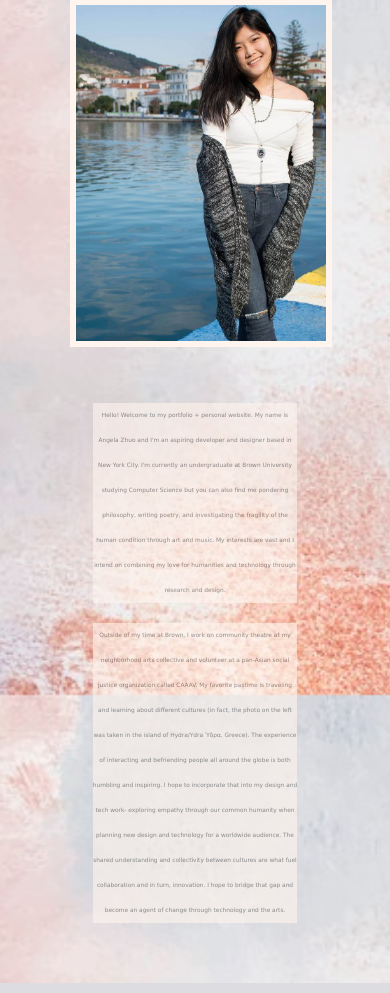
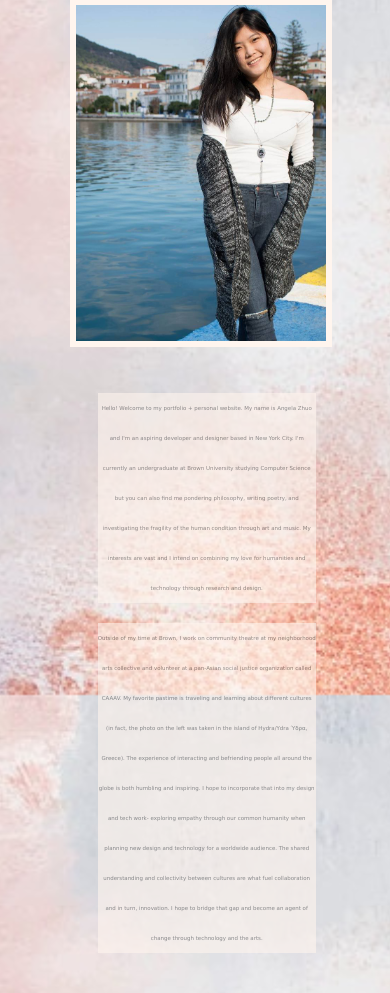
Before and after one commit to angelaasdfghjkl/Portfolio, a PHP site: page /about.html in a window 390 px wide. Shown: the part 149-1142 px from the top of the page. Run offline with PHP 8.4, Linux system fonts and the light colour scheme.

Commit message:
"about" txt size

```diff
--- a/index.css
+++ b/index.css
@@ -32,7 +32,7 @@ nav {
 
 .profile-photo {
   position: relative;
-  width: 500px;
+  width: 400px;
   height: auto;
 }
 
@@ -52,10 +52,9 @@ nav {
 }
 
 .bio {
-  width: 50%;
-  padding-top: 20px;
-  padding-right: 20px;
-  margin-bottom: 20px;
+  width: 40%;
+  padding-top: 10px;
+  padding-right: 40px;
 }
 
 .nav-links {
@@ -113,12 +112,12 @@ p {
   margin-right: auto;
   margin-bottom: 20px;
   display: block;
-  width: 35em;
+  width: 40em;
   background-color:#FFF5EE;
   opacity:0.6;
-  font-size:1.5vw;
+  font-size:1.4vw;
   text-align: center;
-  line-height: 25px;
+  line-height: 30px;
   font-weight: lighter;
 }
 
@@ -126,7 +125,7 @@ li {
   list-style: inside;
   margin-left: auto;
   margin-right: auto;
-  width: 30em;
+  width: 37em;
   background-color:#FFF5EE;
   opacity:0.6;
   font-size:1.5vw;
@@ -271,10 +270,8 @@ img {
     flex-direction: column;
     align-items: center;
     width: 100%;
-    /* transform: translate(100%); */
     opacity: 0;
     display: none;
-    /* transition: all 0.5s ease 0.2s; */
     z-index: 1000;
   }
 
@@ -302,7 +299,7 @@ img {
   }
 
   .bio {
-    width: 80%;
+    width: 50%;
     padding-right: 0;
   }
 
@@ -339,7 +336,6 @@ img {
 }
 
 .nav-active {
-  /* transform: translate(0%); */
   opacity: 1;
   display: flex;
   z-index: 1000;
```
